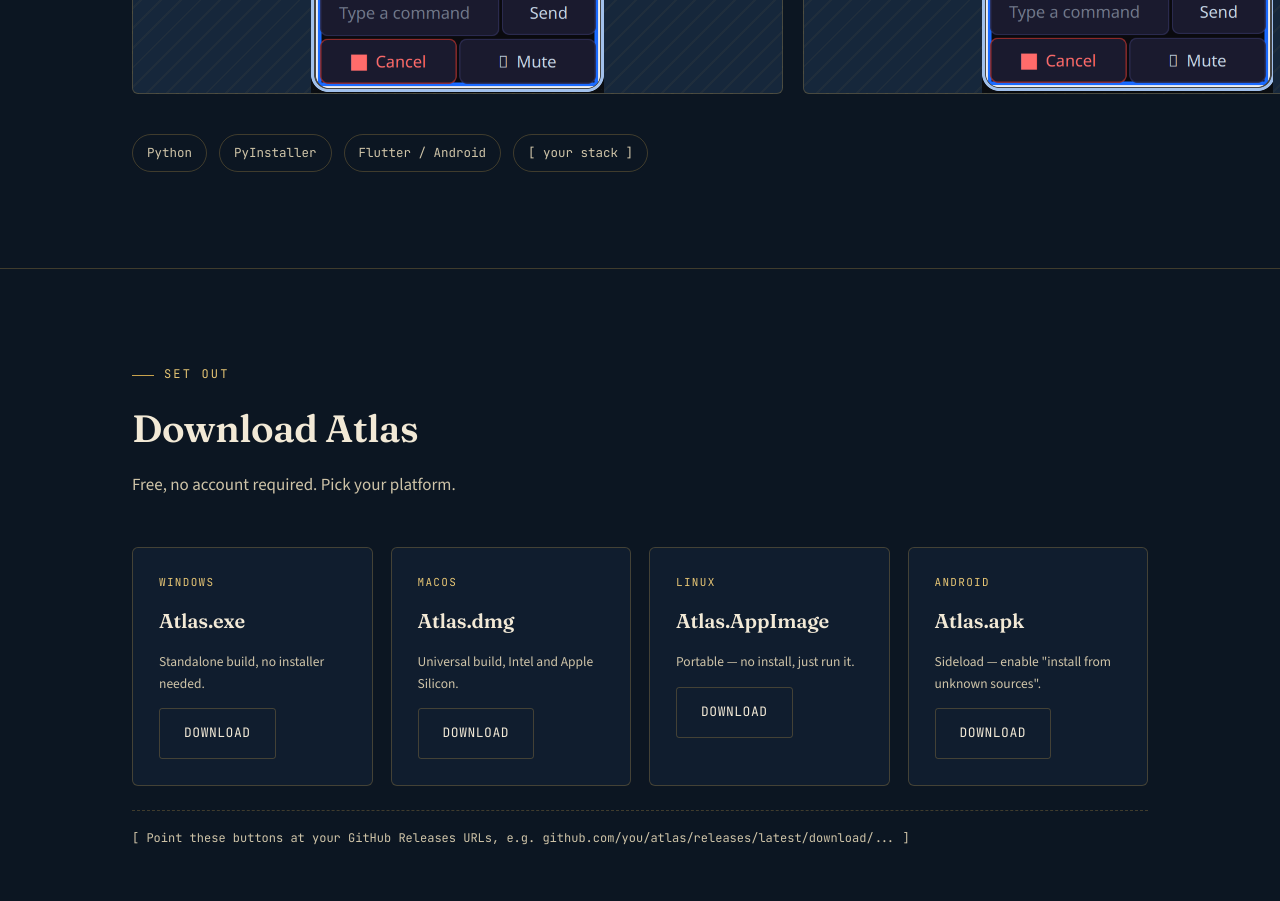
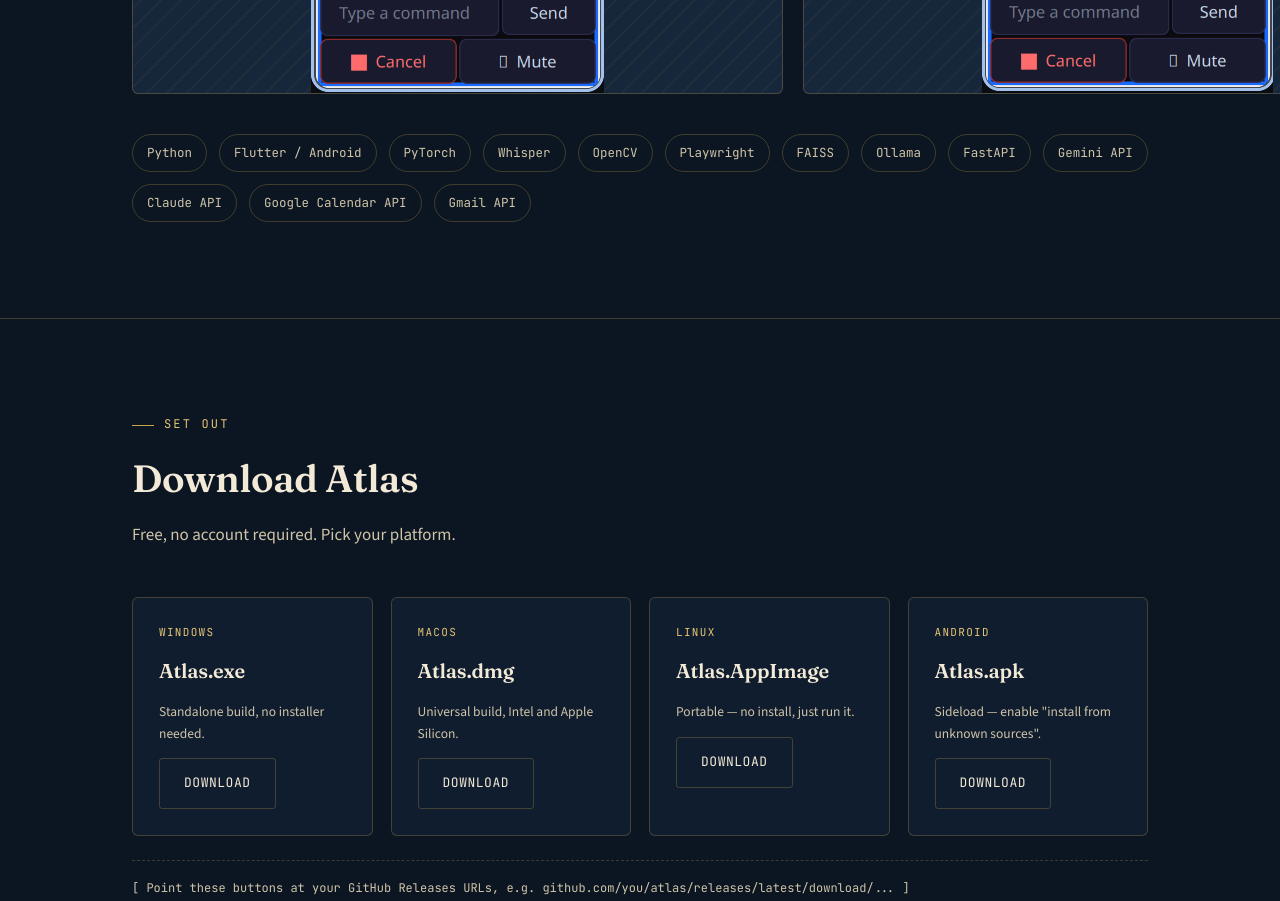
Before and after one commit to sdoylelambda/atlas-website, a plain HTML site: page atlas-landing.html in a window 1280 px wide. Shown: the part 4400-5301 px from the top of the page. Drawn offline with nearby package versions, Linux system fonts and the light colour scheme.

Commit message:
Feat: Tech stack.

```diff
--- a/atlas-landing.html
+++ b/atlas-landing.html
@@ -373,11 +373,19 @@
 
     <div class="tech-strip" style="margin-top:40px;">
       <span class="chip">Python</span>
-      <span class="chip">PyInstaller</span>
       <span class="chip">Flutter / Android</span>
-      <span class="chip">[ your stack ]</span>
+      <span class="chip">PyTorch</span>
+      <span class="chip">Whisper</span>
+      <span class="chip">OpenCV</span>
+      <span class="chip">Playwright</span>
+      <span class="chip">FAISS</span>
+      <span class="chip">Ollama</span>
+      <span class="chip">FastAPI</span>
+      <span class="chip">Gemini API</span>
+      <span class="chip">Claude API</span>
+      <span class="chip">Google Calendar API</span>
+      <span class="chip">Gmail API</span>
     </div>
-  </div>
 </section>
 
 <section id="download">
```
